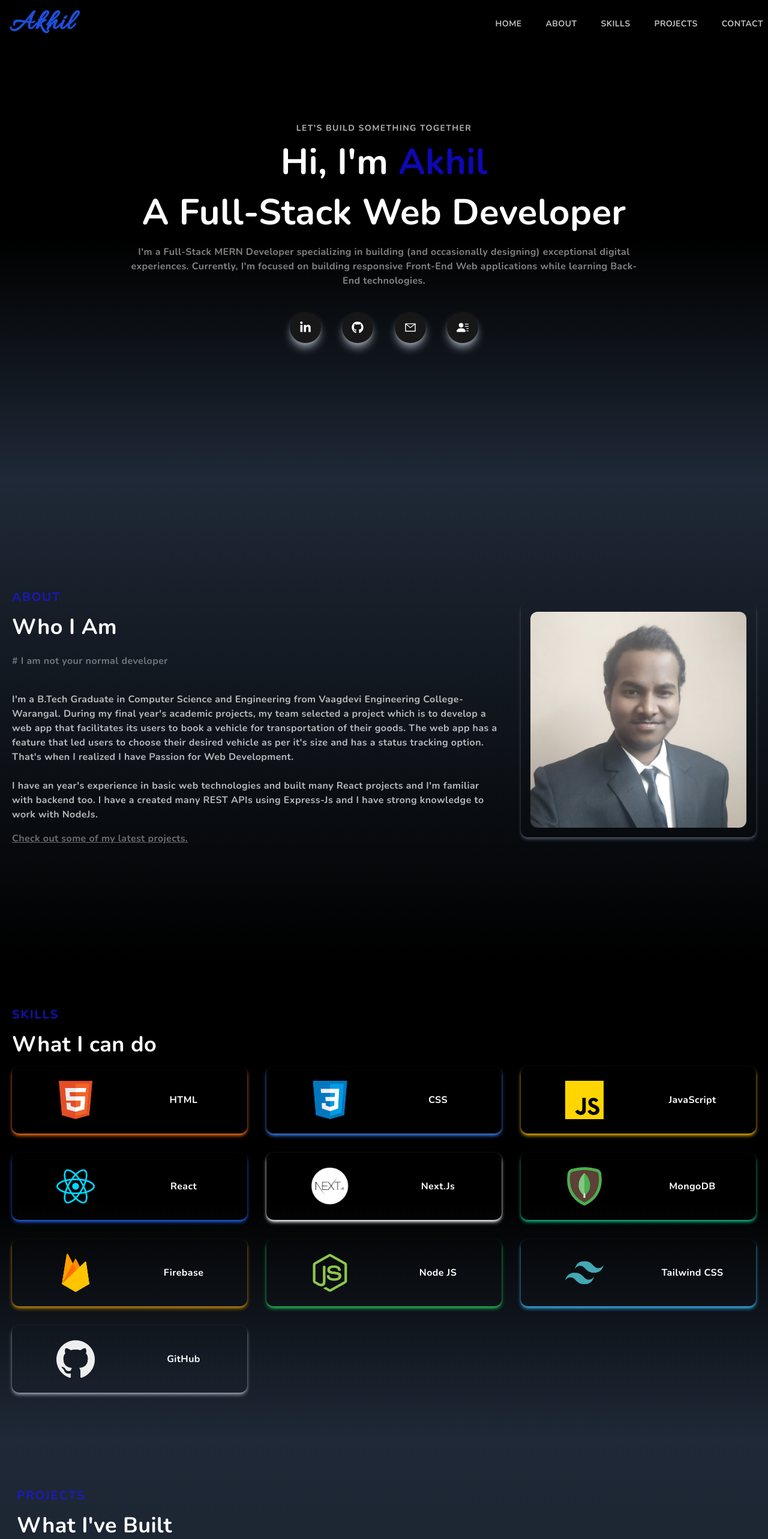
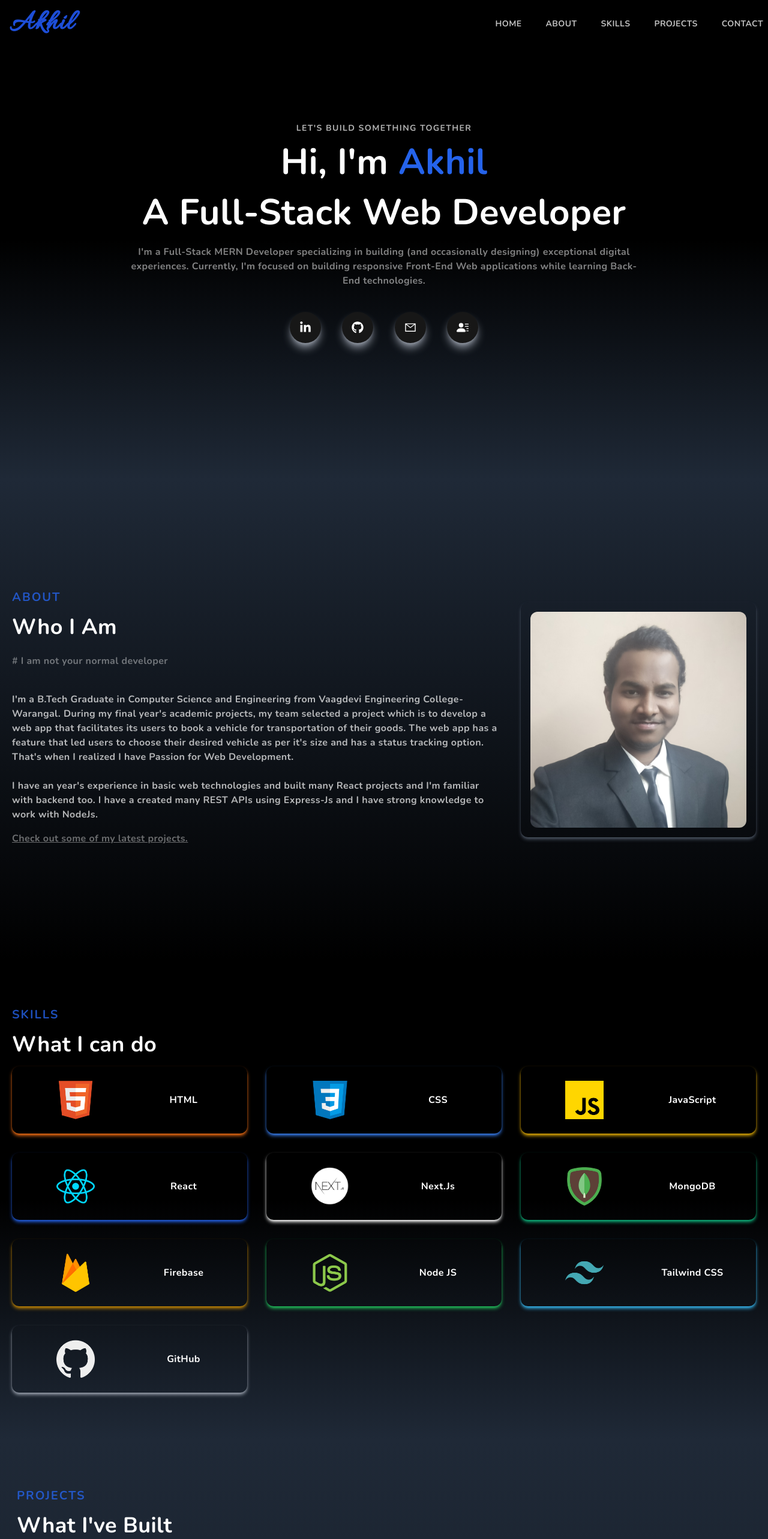
Before and after one commit to Akhil-Anumula/next-portfolio, a Next.js app: page / in a window 1280 px wide. Shown: the top 2566 px of the page at 60% size. Built offline with nearby package versions, Linux system fonts and the light colour scheme.

Commit message:
project done

```diff
--- a/components/About.jsx
+++ b/components/About.jsx
@@ -8,7 +8,7 @@ const About = () => {
         <div id='About' className='w-full md:h-screen p-4 flex items-center py-16 bg-gradient-to-b from-gray-800 to-black '>
         <div className='max-w-[1240px] m-auto md:grid grid-cols-3 gap-8'>
                 <div className='col-span-2'>
-                    <p className='uppercase text-xl tracking-widest text-[#1c15e7]'>About</p>
+                    <p className='uppercase text-xl tracking-widest text-blue-600'>About</p>
                     <h2 className='py-4'>Who I Am</h2>
                     <p className='py-2 text-white opacity-40'>
                         # I am not your normal developer
--- a/components/Contact.jsx
+++ b/components/Contact.jsx
@@ -9,7 +9,7 @@ const Contact = () => {
     return (
         <div id="Contact" className='w-full bg-gradient-to-b from-black via-black to-gray-800'>
             <div className="max-w-[1240px] m-auto px-2 py-16 w-full">
-                <p className="text-xl tracking-widest uppercase text-[#1c15e7]">Contact</p>
+                <p className="text-xl tracking-widest uppercase text-blue-600">Contact</p>
                 <h2 className="py-4">Get In Touch</h2>
                 <div className="grid lg:grid-cols-5 gap-8">
                     <div className="col-span-3 lg:col-span-2 w-full h-full shadow-lg shadow-gray-600 rounded-xl p-4">
--- a/components/Main.jsx
+++ b/components/Main.jsx
@@ -7,7 +7,7 @@ const Main = () => {
             <div className='max-w-[1240px] mx-auto flex items-center justify-center w-full h-full p-2'>
                 <div>
                     <p className="uppercase text-sm tracking-widest opacity-70">Let's build something together</p>
-                    <h1 className='py-4'>Hi, I'm <span className='text-[#0e08b3]'>Akhil</span></h1>
+                    <h1 className='py-4'>Hi, I'm <span className='text-blue-600'>Akhil</span></h1>
                     <h1 className='py-2'>
                         A Full-Stack Web Developer
                     </h1>
--- a/components/Skills.jsx
+++ b/components/Skills.jsx
@@ -75,7 +75,7 @@ function Skills() {
     return (
         <div id='Skills' className='w-full lg:h-screen p-4 bg-gradient-to-b from-black via-black to-gray-800'>
             <div className="max-w-[1240px] mx-auto flex flex-col justify-center h-full">
-                <p className='text-xl tracking-widest uppercase text-[#1c15e7]'>Skills</p>
+                <p className='text-xl tracking-widest uppercase text-blue-600'>Skills</p>
                 <h2 className='py-4'>What I can do</h2>
                 <div className="grid md:grid-cols-2 lg:grid-cols-3 gap-8">
 
--- a/components/projects/Projects.jsx
+++ b/components/projects/Projects.jsx
@@ -85,7 +85,7 @@ function Projects() {
   return (
     <div className='w-full p-4 bg-gradient-to-b from-gray-800 to-black ' id='Projects'>
       <div className="max-w-[1240px] mx-auto px-2 py-16">
-        <p className='text-xl tracking-widest uppercase text-[#1c15e7]'>Projects</p>
+        <p className='text-xl tracking-widest uppercase text-blue-600'>Projects</p>
         <h2 className="py-4">What I've Built</h2>
         <div className="grid md:grid-cols-2 gap-8">
 
--- a/pages/project/[project].js
+++ b/pages/project/[project].js
@@ -124,7 +124,7 @@ function ProjectDetails() {
   const reqProject = new Object(projects.find(item => projectId == item.id));
   return (
     <>
-      {Object.keys(reqProject)?.length && (<div className='w-full h-screen bg-gradient-to-b from-black via-black to-gray-800'>
+      {Object.keys(reqProject)?.length && (<div className='w-full bg-gradient-to-b from-black via-black to-gray-800'>
         <div className="relative w-screen h-[30vh] lg:h-[40vh]">
           <div className="absolute top-0 left-0 w-full h-[30vh] lg:h-[40vh] bg-black/60 z-10" />
           <Image className='absolute z-1' fill object-fit='cover' src={reqProject.src} alt={`${reqProject.title}-Img`} priority={true} />
--- a/styles/globals.css
+++ b/styles/globals.css
@@ -29,7 +29,7 @@ body{
     @apply cursor-pointer
   }
   button{
-    @apply shadow-md shadow-gray-400 rounded-xl uppercase bg-gradient-to-r from-[#0e08ad] to-[#05173d] text-white
+    @apply shadow-lg shadow-gray-600 rounded-xl uppercase bg-gradient-to-r from-[#0e08ad] to-[#05173d] text-white
   }
   li{
     @apply font-bold
```
